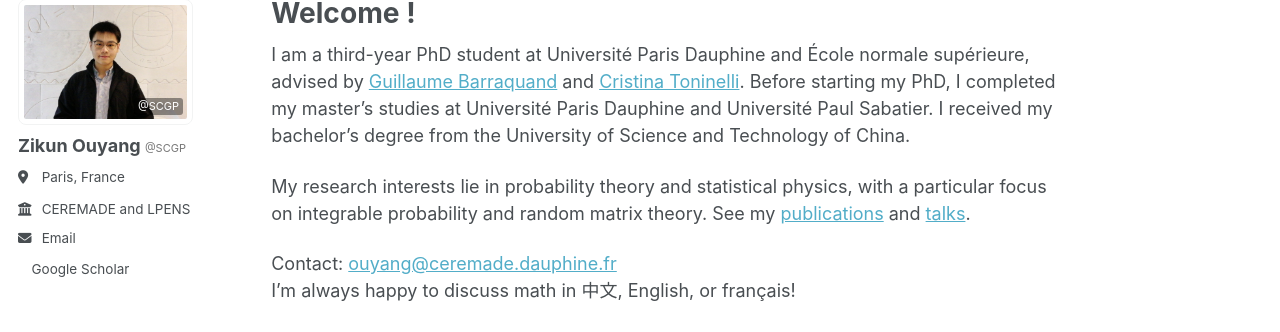
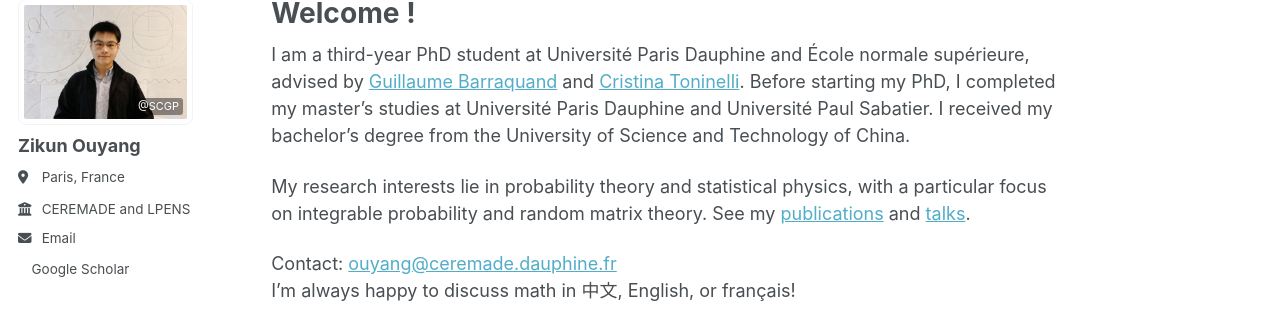
Before and after one commit to ZikunOuyang/zikunouyang.github.io, a Jekyll site: the page built from _pages/about.md, in a window 1280 px wide. Shown: the part 102-434 px from the top of the page. Built offline with Jekyll 4.4.1, drawn with Linux system fonts in a browser that asks for light colours; a style sheet for code colours, icons or effects is not loaded.

Commit message:
Update author-profile.html

```diff
--- a/_includes/author-profile.html
+++ b/_includes/author-profile.html
@@ -21,7 +21,7 @@
   </div>
 
   <div class="author__content">
-    <h3 class="author__name">{{ author.name }} <a href="https://scgp.stonybrook.edu/" style="font-size: 11px; font-weight: normal; color: #777; text-decoration: none;">@SCGP</a></h3>
+    <h3 class="author__name">{{ author.name }}</h3>
     {% if author.pronouns %}<p class="author__pronouns">{{ author.pronouns }}</p>{% endif %}
     {% if author.bio %}<p class="author__bio">{{ author.bio }}</p>{% endif %}
   </div>
```
